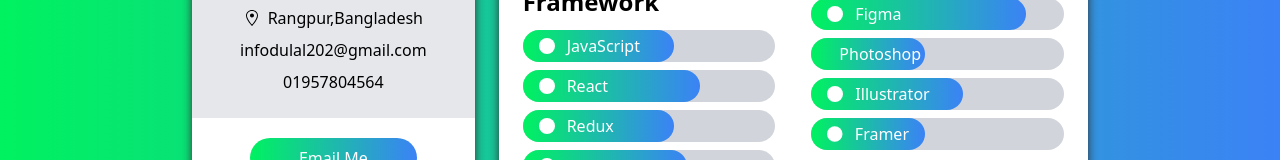
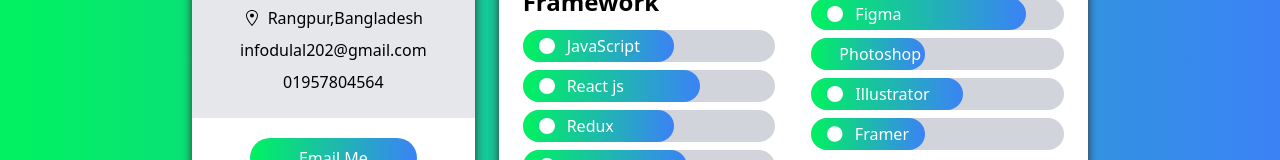
Before and after one commit to abdul-dulal/portfolio-with-nextJs, a Next.js app: page /resume in a window 1280 px wide. Shown: the part 446-606 px from the top of the page. Built offline with nearby package versions, Linux system fonts and the light colour scheme.

Commit message:
update some thing new

```diff
--- a/info/data.js
+++ b/info/data.js
@@ -50,7 +50,7 @@
   },
   {
     Icon: BsCircleFill,
-    name: "React",
+    name: "React js",
     level: "70",
   },
   {
@@ -66,7 +66,7 @@
   {
     Icon: BsCircleFill,
     name: "Typescript",
-    level: "68",
+    level: "60",
   },
   {
     Icon: BsCircleFill,
```
